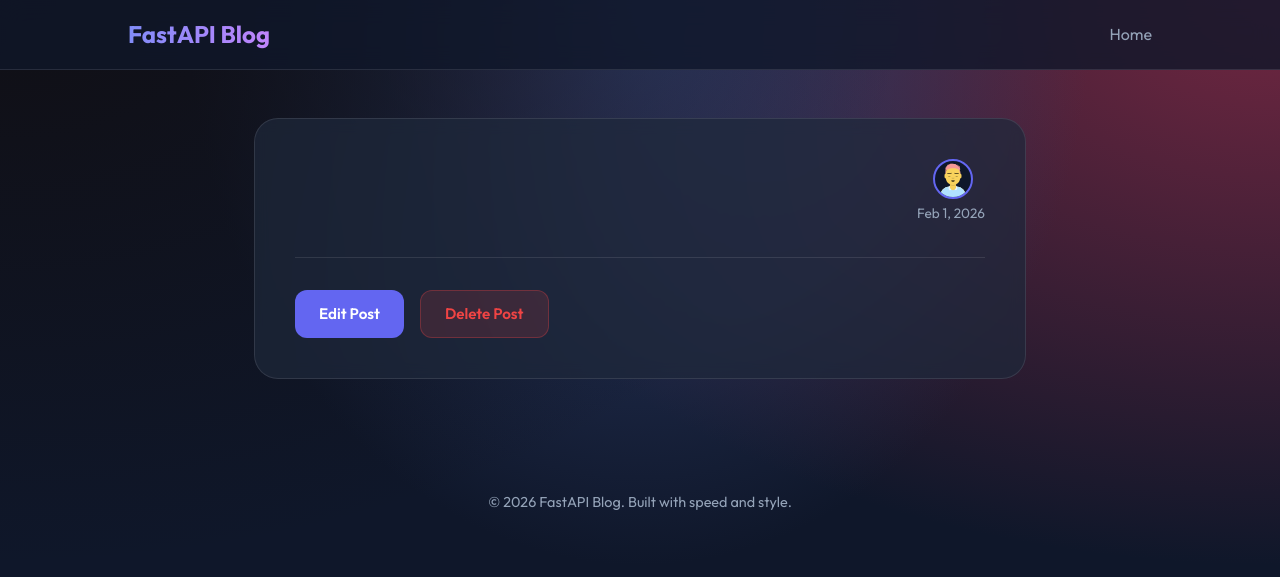
After one commit to tehritarun/FastAPI_Blog, a FastAPI app: template templates/post.html in a window 1280 px wide. The commit adds this page. Shown: the top 577 px of the page. Run offline with FastAPI, Linux system fonts and the light colour scheme; the template is opened without the code that fills it, so the values that code supplies are empty.

Commit message:
Updated HTML for single post page

```diff
--- a/static/css/style.css
+++ b/static/css/style.css
@@ -88,6 +88,10 @@ footer {
   text-align: center;
 }
 
+.post-link {
+  text-decoration: none;
+}
+
 .post-card {
   background: var(--card-bg);
   border: 1px solid var(--glass-border);
@@ -161,3 +165,100 @@ footer {
   font-size: 1.1rem;
   line-height: 1.7;
 }
+
+/* Post Actions & Modal */
+.post-actions {
+  display: flex;
+  gap: 1rem;
+  margin-top: 2rem;
+  padding-top: 2rem;
+  border-top: 1px solid var(--glass-border);
+}
+
+.btn {
+  padding: 0.75rem 1.5rem;
+  border-radius: 0.75rem;
+  font-weight: 600;
+  text-decoration: none;
+  transition: all 0.3s ease;
+  cursor: pointer;
+  border: none;
+  font-family: inherit;
+  font-size: 0.95rem;
+}
+
+.btn-edit {
+  background: var(--primary);
+  color: white;
+}
+
+.btn-edit:hover {
+  background: var(--primary-hover);
+  transform: translateY(-2px);
+}
+
+.btn-delete {
+  background: rgba(239, 68, 68, 0.15);
+  color: #ef4444;
+  border: 1px solid rgba(239, 68, 68, 0.3);
+}
+
+.btn-delete:hover {
+  background: #ef4444;
+  color: white;
+  transform: translateY(-2px);
+}
+
+.modal {
+  display: none;
+  position: fixed;
+  top: 0;
+  left: 0;
+  width: 100%;
+  height: 100%;
+  background: rgba(15, 23, 42, 0.8);
+  backdrop-filter: blur(8px);
+  z-index: 2000;
+  align-items: center;
+  justify-content: center;
+}
+
+.modal-content {
+  background: #1e293b;
+  border: 1px solid var(--glass-border);
+  border-radius: 1.5rem;
+  padding: 2.5rem;
+  max-width: 450px;
+  width: 90%;
+  text-align: center;
+  box-shadow: 0 25px 50px -12px rgba(0, 0, 0, 0.5);
+}
+
+.modal-title {
+  font-size: 1.5rem;
+  font-weight: 700;
+  margin-bottom: 1rem;
+  color: var(--text-main);
+}
+
+.modal-text {
+  color: var(--text-muted);
+  margin-bottom: 2rem;
+}
+
+.modal-buttons {
+  display: flex;
+  gap: 1rem;
+  justify-content: center;
+}
+
+.btn-cancel {
+  background: transparent;
+  color: var(--text-muted);
+  border: 1px solid var(--glass-border);
+}
+
+.btn-cancel:hover {
+  background: rgba(255, 255, 255, 0.05);
+  color: var(--text-main);
+}
--- a/templates/home.html
+++ b/templates/home.html
@@ -5,7 +5,9 @@
 {% for post in posts %}
 <article class="post-card">
   <div class="post-header">
-    <h2 class="post-title">{{ post.title }}</h2>
+    <h2 class="post-title">
+      <a class="post-title" href="{{ url_for("post_page",post_id=post.id) }}">{{ post.title }}</a>
+    </h2>
     <div class="post-meta">
       <div class="author-info">
         <img
--- a/templates/layout.html
+++ b/templates/layout.html
@@ -29,5 +29,6 @@
     <main class="container">{% block content %} {% endblock content %}</main>
 
     <footer>&copy; 2026 FastAPI Blog. Built with speed and style.</footer>
+    {% block script %} {% endblock script %}
   </body>
 </html>
--- /dev/null
+++ b/templates/post.html
@@ -0,0 +1,70 @@
+{% extends "layout.html" %} {% block content %}
+
+<main class="container">
+  <article class="post-card">
+    <div class="post-header">
+      <h1 class="post-title">{{ post.title }}</h1>
+      <div class="post-meta">
+        <div class="author-info">
+          <img
+            src="http://127.0.0.1:8000/static/profile_pics/default.svg"
+            alt="{{ post.author }}"
+            class="profile-img"
+          />
+          <span class="post-author">{{ post.author }}</span>
+        </div>
+        <span class="post-date">Feb 1, 2026</span>
+      </div>
+    </div>
+    <div class="post-content">
+      <p>{{ post.content }}</p>
+    </div>
+
+    <div class="post-actions">
+      <a href="#" class="btn btn-edit">Edit Post</a>
+      <button class="btn btn-delete" onclick="openModal()">Delete Post</button>
+    </div>
+  </article>
+</main>
+
+<!-- Delete Confirmation Modal -->
+<div id="deleteModal" class="modal">
+  <div class="modal-content">
+    <h2 class="modal-title">Delete Post?</h2>
+    <p class="modal-text">
+      Are you sure you want to delete this post? This action cannot be undone.
+    </p>
+    <div class="modal-buttons">
+      <button class="btn btn-cancel" onclick="closeModal()">Cancel</button>
+      <button class="btn btn-delete" onclick="confirmDelete()">
+        Confirm Delete
+      </button>
+    </div>
+  </div>
+</div>
+{% endblock content %} {% block script %}
+<script>
+  const modal = document.getElementById("deleteModal");
+
+  function openModal() {
+    modal.style.display = "flex";
+  }
+
+  function closeModal() {
+    modal.style.display = "none";
+  }
+
+  function confirmDelete() {
+    console.log("Post deleted!");
+    closeModal();
+    alert("Post deleted successfully!");
+  }
+
+  // Close modal when clicking outside
+  window.onclick = function (event) {
+    if (event.target == modal) {
+      closeModal();
+    }
+  };
+</script>
+{% endblock script %}
```
